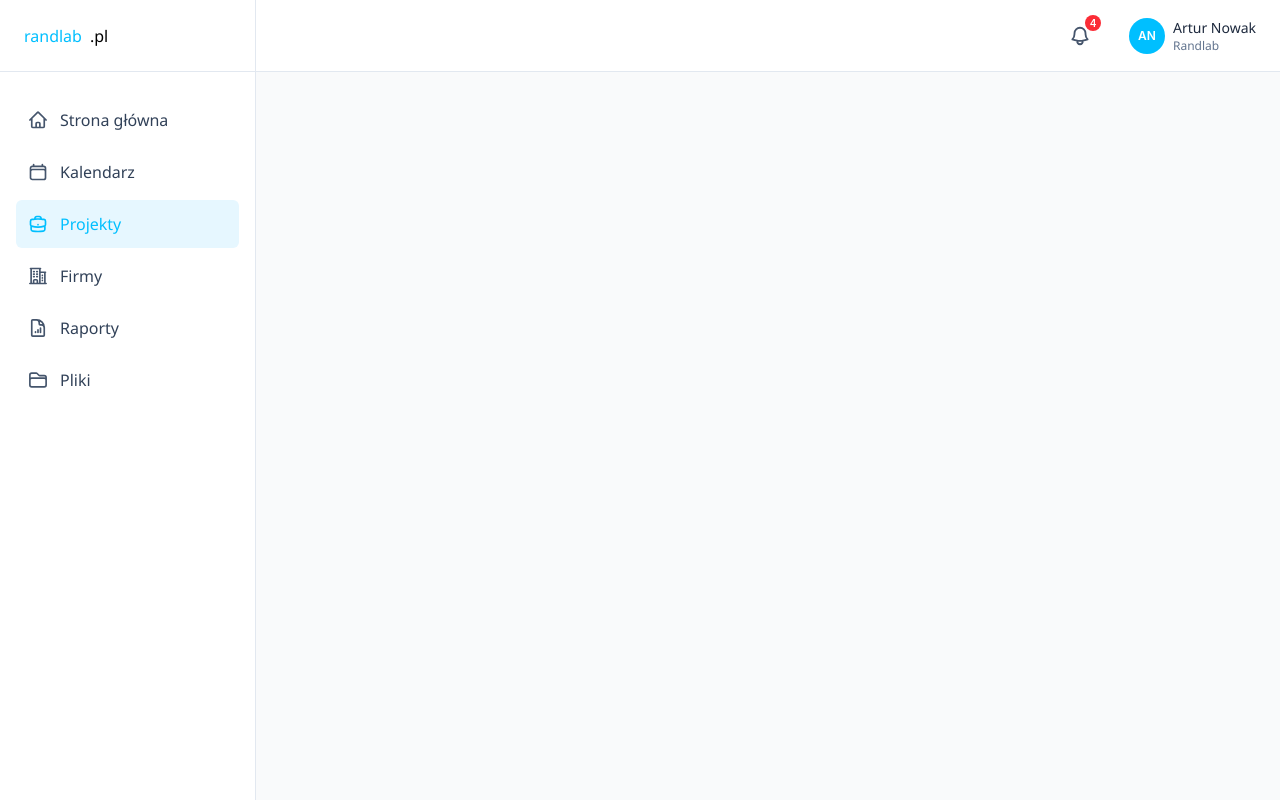
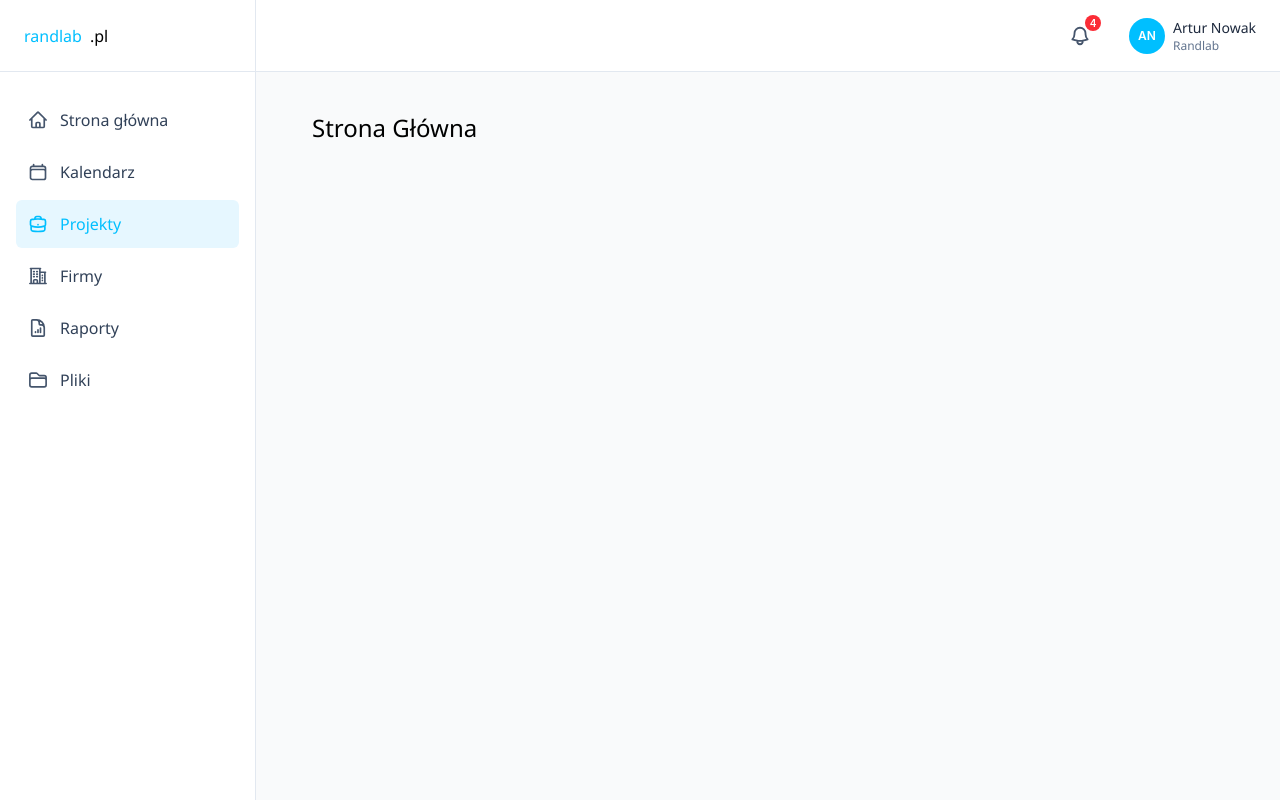
Before and after one commit to ScrumDone/ScrumDone, a React (Vite) app in the folder client/: page / in a window 1280 px wide. Built offline with nearby package versions, Linux system fonts and the light colour scheme.

Commit message:
started homepage

```diff
--- a/client/src/pages/Homepage.tsx
+++ b/client/src/pages/Homepage.tsx
@@ -11,7 +11,9 @@ const Homepage: React.FC = () => {
             <TopBar />
 
             <main className="ml-64 pt-(--app-header-h)">
-                <div className="p-6"></div>
+                <div className="max-w-6xl mx-auto px-14 py-10">
+                    <h1 className="font-segoe-ui text-black text-[1.5rem] leading-8 font-normal tracking-[0em] antialiased">Strona Główna</h1>
+                </div>
             </main>
         </div>
     )
```
